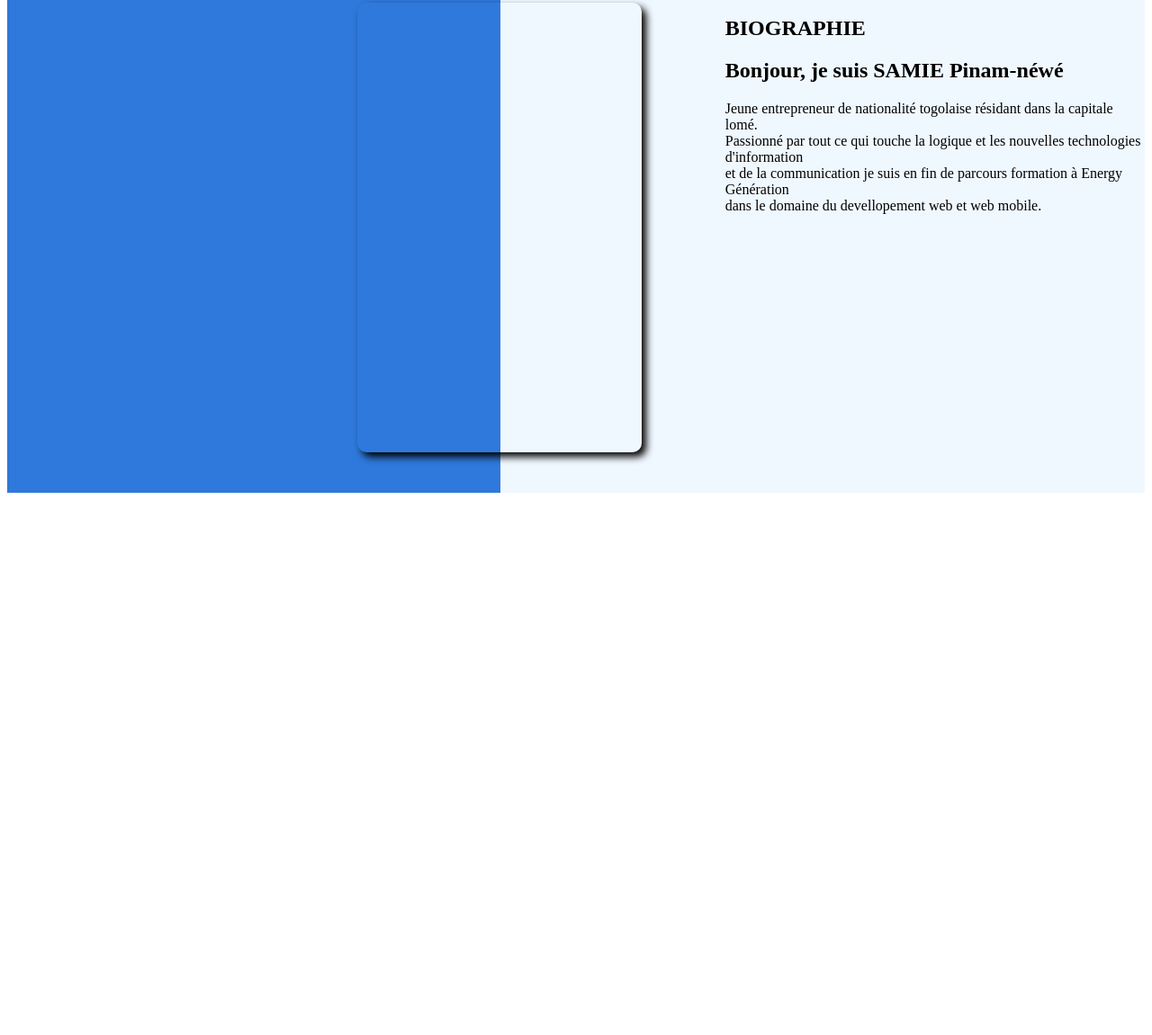
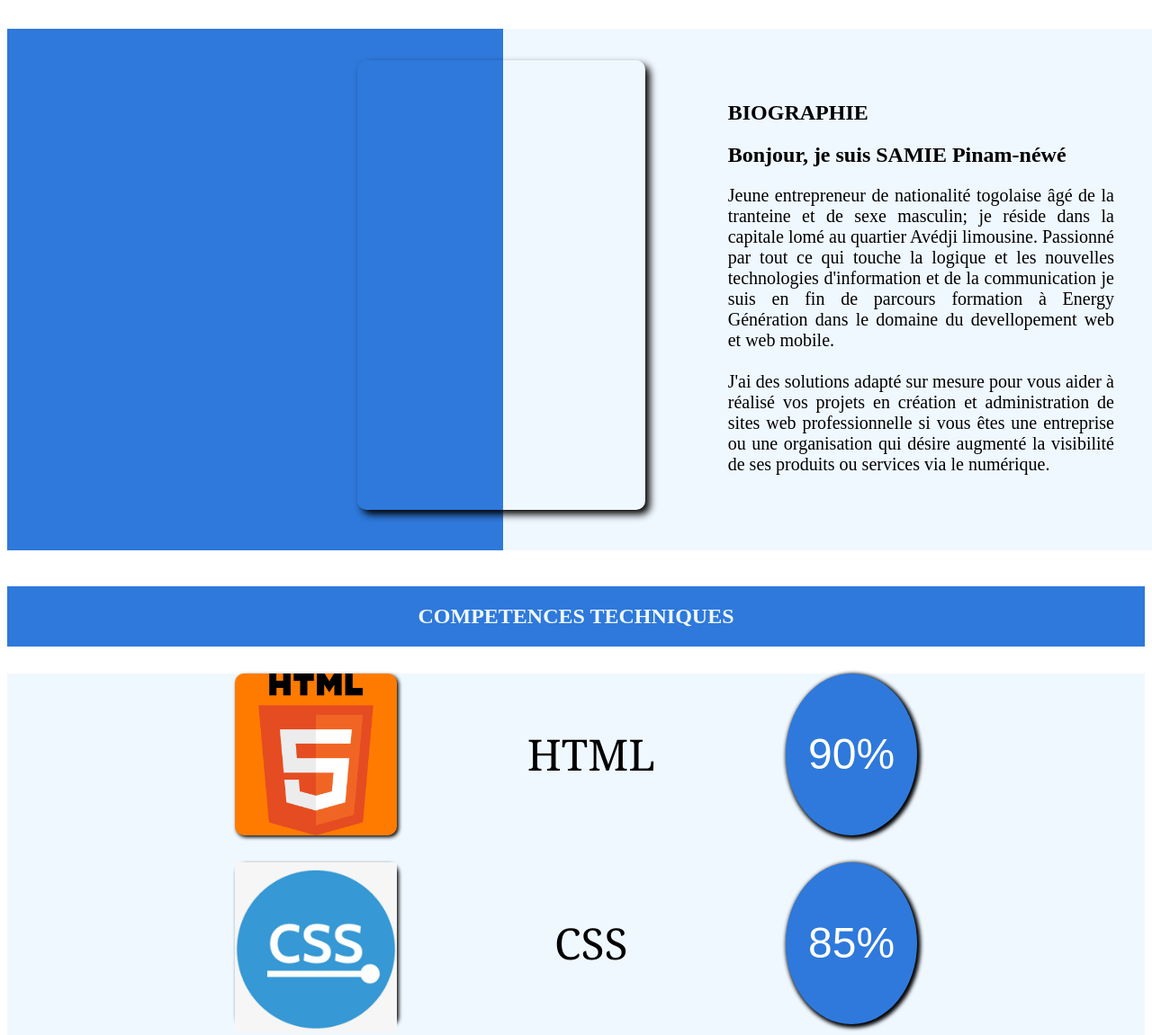
Before and after one commit to SAMIE228/PORTFOLIO-SAMIE, a plain HTML site: page index.html in a window 1280 px wide. Shown: the part 949-2100 px from the top of the page at 90% size. Before the commit the page ends 1525 px from the top, so only its background shows below. Drawn offline with Linux system fonts and the light colour scheme.

Commit message:
section compétence

```diff
--- a/index.html
+++ b/index.html
@@ -39,13 +39,50 @@
                           <div class="descriptionbio">
                           <h1>BIOGRAPHIE</h1>
                           <h2>Bonjour, je suis SAMIE Pinam-néwé</h2>
-                          Jeune entrepreneur de nationalité togolaise résidant dans la capitale lomé. <br>
-                          Passionné par tout ce qui touche la logique et les nouvelles technologies d'information <br>
-                          et de la communication je suis en fin de parcours formation à Energy Génération <br>
-                          dans le domaine du devellopement web et web mobile.
+                            <p>Jeune entrepreneur de nationalité togolaise âgé de la tranteine et de sexe masculin; je réside dans la capitale lomé au quartier Avédji limousine.
+                          Passionné par tout ce qui touche la logique et les nouvelles technologies d'information
+                          et de la communication je suis en fin de parcours formation à Energy Génération
+                          dans le domaine du devellopement web et web mobile. <br> <br> J'ai des solutions adapté sur mesure pour vous aider à réalisé vos projets en création et administration de sites web professionnelle si vous êtes une entreprise ou une organisation qui désire augmenté la visibilité de ses produits ou services via le numérique.
+                           </p>
                         </div>
                       </div>
                       <div class="boximg"></div>
+                </div>
+            </div>
+
+        </section>
+        <!-- Début de la section Compétence technique -->
+        <section id="compétence">
+            <h1 id="ct">COMPETENCES TECHNIQUES</h1>
+            <div class="ctechnique">
+                <div class="conteneurct">
+                    <div class="module"><img src="/Media/logo htmk.png" alt=""></div>
+                    <div class="matière"> HTML</div>
+                    <div class="niveau"> <span>90%</span></div>
+                </div>
+
+                <div class="conteneurct">
+                    <div class="module"><img src="/Media/logo css.png" alt=""></div>
+                    <div class="matière"> CSS</div>
+                    <div class="niveau"> <span>85%</span></div>
+                </div>
+
+                <div class="conteneurct">
+                    <div class="module"><img src="/Media/javascript.png" alt=""></div>
+                    <div class="matière"> JAVASCRIPT</div>
+                    <div class="niveau"> <span>90%</span></div>
+                </div>
+
+                <div class="conteneurct">
+                    <div class="module"><img src="/Media/logo php.png" alt=""></div>
+                    <div class="matière"> PHP</div>
+                    <div class="niveau"> <span>85%</span></div>
+                </div>
+
+                <div class="conteneurct">
+                    <div class="module"><img src="/Media/logo-WordPress.jpg" alt=""></div>
+                    <div class="matière"> WORDPRESS</div>
+                    <div class="niveau"> <span>95%</span></div>
                 </div>
             </div>
 
--- a/style.css
+++ b/style.css
@@ -3,7 +3,7 @@ nav{
     background-color: rgb(46, 121, 219);
     width: 100%;
     overflow: hidden;
-    position: fixed;
+    position: none;
 }
 ul{
     padding: 0px;
@@ -59,7 +59,6 @@ height: 799px;
 /*******************BIOGRAPHIE****************/
 
 .bio{
-    position: relative;
     height: 600px;
     margin-top: 50px;
 }
@@ -83,8 +82,13 @@ height: 799px;
     text-align: left;
 }
 .descriptionbio{
-    margin-left: 250px;
-    margin-top: 50px;
+    margin-left: 200px;
+    margin-top: 10px;
+    padding: 50px;
+}
+p{
+    font-size: 20px;
+    text-align: justify;
 }
 h1 ::before{
     width: 50px;
@@ -102,3 +106,56 @@ h1 ::before{
     background-size: cover;
     box-shadow: 5px 5px 8px black;
 }
+/***********************COMPETENCE TECHNIQUE****************/
+
+#ct{
+    text-align: center;
+    color: aliceblue;
+    background-color: rgb(46, 121, 219);
+    padding: 20px;
+}
+.ctechnique{
+
+    background-color: aliceblue;
+
+}
+.conteneurct{
+    display: flex;
+    width: 60%;
+    margin:30px  auto;
+}
+.module{
+    width: 180px;
+    height: 180px;
+    background-color: rgb(255, 123, 0);
+    border-radius: 10px;
+    box-shadow: 2px 2px 4px black;
+    object-fit: cover;
+}
+img{
+    width: 180px;
+    align-items: center;
+}
+.matière{
+    width: 532px;
+    height: 180px;
+    border-radius: 10px;
+    display: grid;
+    justify-content: center;
+    align-items: center;
+    font-size: 3em;
+    font-family: Georgia, 'Times New Roman', Times, serif;
+}
+.niveau{
+    width: 180px;
+    height: 180px;
+    background-color:rgb(46, 121, 219);
+    border-radius: 50%;
+    box-shadow: 2px 2px 4px 2px black;
+    align-items: center;
+    display: grid;
+    justify-content: center;
+    font-size: 3em;
+    font-family: Arial, Helvetica, sans-serif;
+    color: white;
+}
```
